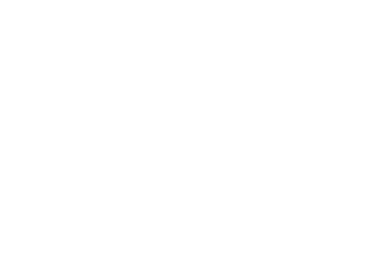
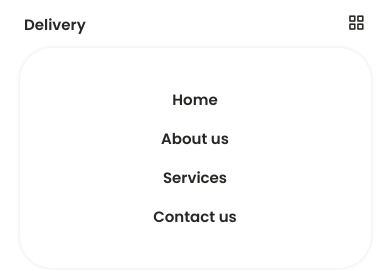
Before and after one commit to lenny1596/delivery-landing-page, a plain HTML site: page index.html in a window 390 px wide. Drawn offline with nearby package versions, Linux system fonts and the light colour scheme.

Commit message:
added header, header buttons, header css & nav css for mobile and desktop

```diff
--- /dev/null
+++ b/assets/scss/components/_header.scss
@@ -0,0 +1,57 @@
+/*=============== HEADER ===============*/
+.header {
+  width: 100%;
+  position: fixed;
+  top: 0;
+  left: 0;
+  z-index: var(--z-fixed);
+  transition: 0.5s; // for dark mode animation
+}
+
+/*=============== NAV ===============*/
+.nav {
+  height: var(--header-height);
+  display: flex;
+  justify-content: space-between;
+  align-items: center;
+
+  &__menu {
+    @media screen and (max-width: 767px) {
+      position: fixed;
+      background-color: var(--container-color);
+      box-shadow: 0 0 4px rgba(0, 0, 0, 0.1);
+      padding: 2.5rem 0;
+      width: 90%;
+      top: 3rem;
+      left: 0;
+      right: 0;
+      margin: 0 auto;
+      border-radius: 2rem;
+      transition: 0.4s;
+      z-index: var(--z-fixed);
+    }
+  }
+
+  &__list {
+    display: flex;
+    flex-direction: column;
+    align-items: center;
+    row-gap: 1rem;
+  }
+
+  &__link,
+  &__logo,
+  &__toggle {
+    color: var(--title-color);
+    font-weight: var(--font-semi-bold);
+  }
+
+  &__toggle {
+    font-size: 1.2rem;
+    cursor: pointer;
+  }
+}
+
+/* Show menu */
+
+/* Change background header */
--- a/assets/scss/config/_variables.scss
+++ b/assets/scss/config/_variables.scss
@@ -1,7 +1,7 @@
-/*=============== GOOGLE FONTS ===============*/
+/*=============== Google fonts ===============*/
 @import url("https://fonts.googleapis.com/css2?family=Poppins:wght@400;600;700&display=swap");
 
-/*=============== VARIABLES CSS ===============*/
+/*=============== Variable CSS ===============*/
 :root {
   --header-height: 3rem;
 
@@ -16,7 +16,7 @@
   --text-color: hsl(var(--hue), 4%, 35%);
   --text-color-light: hsl(var(--hue), 4%, 65%);
   --body-color: hsl(var(--hue), 0%, 100%);
-  --container-color: #fff;
+  --container-color: #FFF;
   --scroll-bar-color: hsl(var(--hue), 4%, 85%);
   --scroll-thumb-color: hsl(var(--hue), 4%, 75%);
 
--- a/index.html
+++ b/index.html
@@ -4,13 +4,39 @@
     <meta charset="UTF-8" />
     <meta name="viewport" content="width=device-width, initial-scale=1.0" />
     <title>Delivery Landing Page</title>
-    <link rel="stylesheet" href="assets/css/styles.css" />
+    <link rel="stylesheet" href="dist/styles.css" />
     <link
       rel="stylesheet"
       href="https://cdn.jsdelivr.net/npm/boxicons@latest/css/boxicons.min.css"
     />
   </head>
   <body>
+    <!--=============== HEADER ===============-->
+    <header class="header" id="header">
+      <nav class="nav container">
+        <a href="#" class="nav__logo">Delivery</a>
+        <div class="nav__menu" id="nav-menu">
+          <ul class="nav__list">
+            <li class="nav__item">
+              <a href="#home" class="nav__link">Home</a>
+            </li>
+            <li class="nav__item">
+              <a href="#about" class="nav__link">About us</a>
+            </li>
+            <li class="nav__item">
+              <a href="#services" class="nav__link">Services</a>
+            </li>
+            <li class="nav__item">
+              <a href="#contact" class="nav__link">Contact us</a>
+            </li>
+          </ul>
+        </div>
+        <div class="nav__toggle" id="nav-toggle">
+          <i class="bx bx-grid-alt"></i>
+        </div>
+        <a href="#" class="button button__header">Order Now!</a>
+      </nav>
+    </header>
     <script src="assets/js/app.js"></script>
   </body>
 </html>
```
Also changed, not shown: dist/styles.css, 1 other file.
